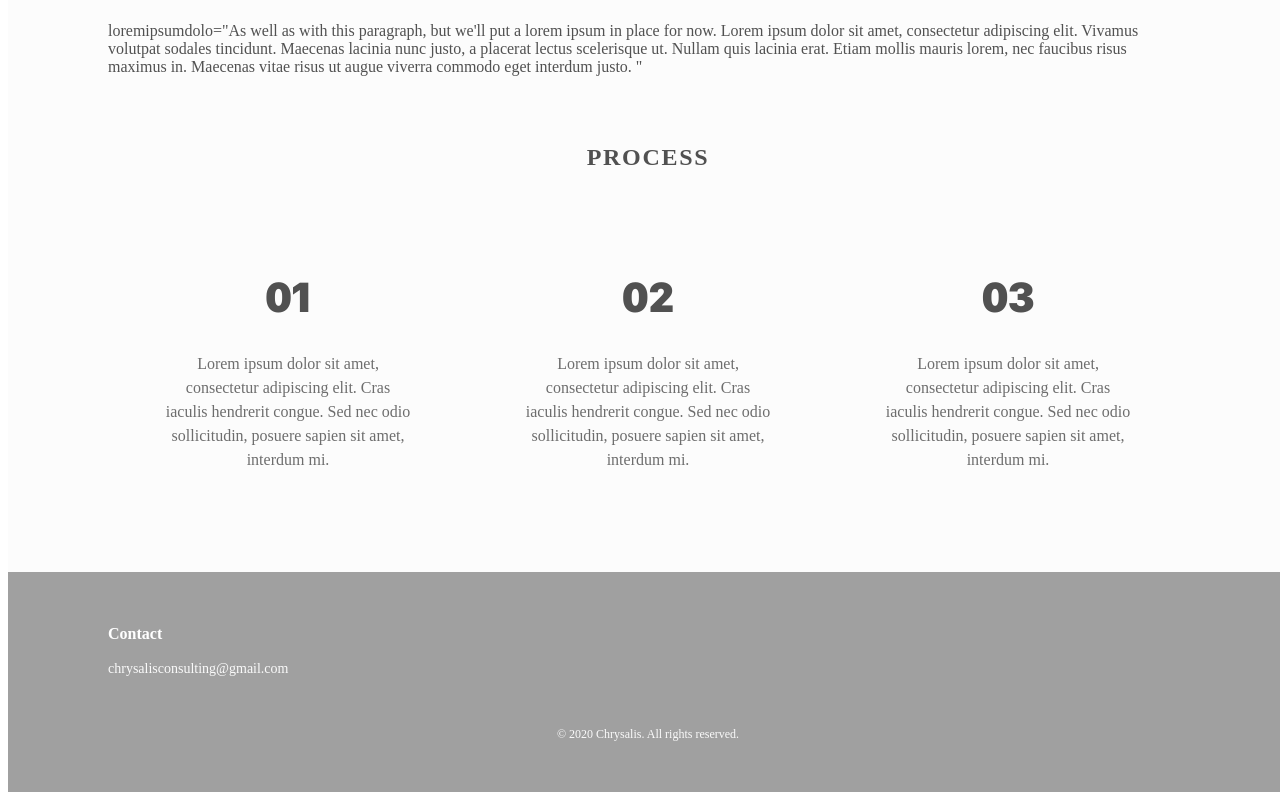
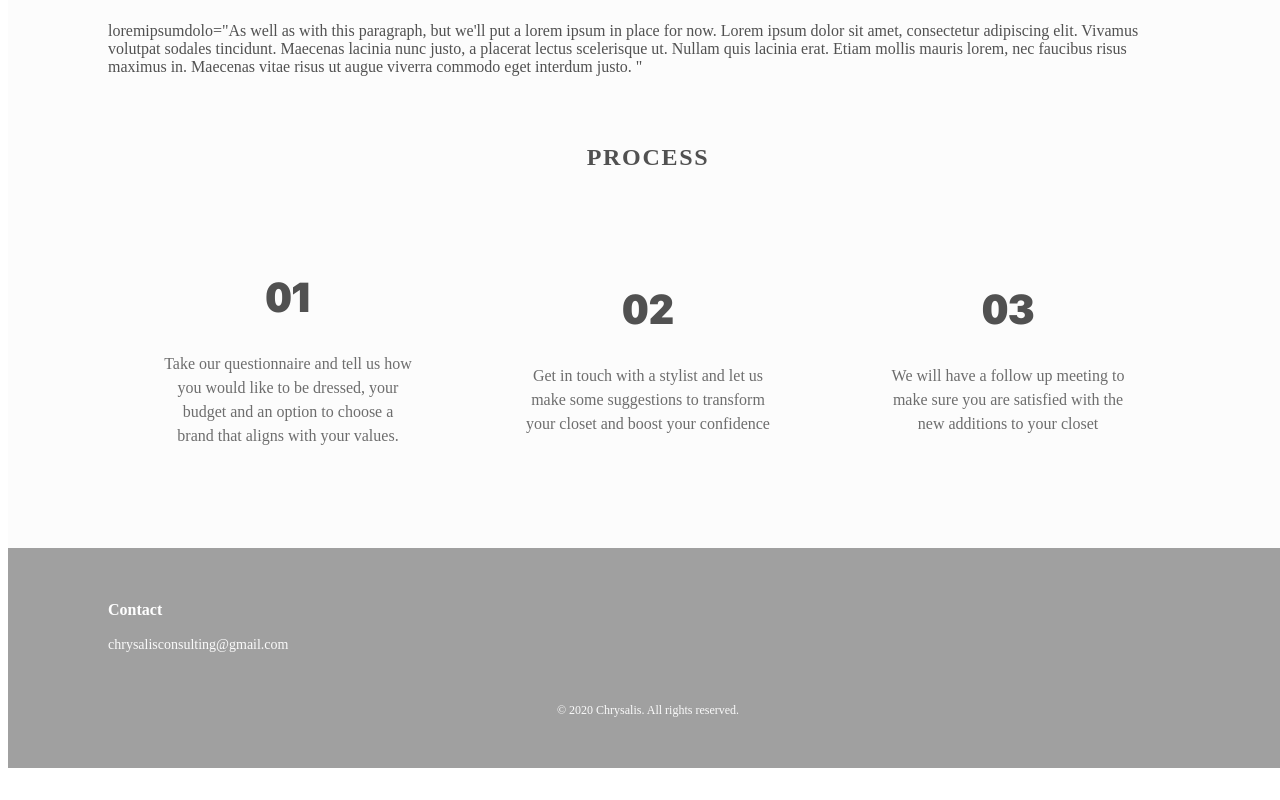
Before and after one commit to soiaree/chrysalis, a plain HTML site: page index.html in a window 1280 px wide. Shown: the part 912-1712 px from the top of the page. After the commit the page ends 1688 px from the top, so only its background shows below. Drawn offline with Linux system fonts and the light colour scheme; a script that the page names is missing.

Commit message:
added process

```diff
--- a/index.html
+++ b/index.html
@@ -85,25 +85,21 @@
 
               <h1 class="landing-heading1">01</h1>
               <span class="landing-text4">
-                Lorem ipsum dolor sit amet, consectetur adipiscing elit. Cras iaculis hendrerit
-                congue. Sed nec odio sollicitudin, posuere sapien sit amet, interdum mi.
+                Take our questionnaire and tell us how you would like to be dressed, your budget and an option to choose a brand that aligns with your values.
               </span>
             </div>
             <div class="landing-icon1">
 
               <h1 class="landing-heading1">02</h1>
               <span class="landing-text4">
-                Lorem ipsum dolor sit amet, consectetur adipiscing elit. Cras iaculis hendrerit
-                congue. Sed nec odio sollicitudin, posuere sapien sit amet, interdum mi.
+                Get in touch with a stylist and let us make some suggestions to transform your closet and boost your confidence
               </span>
             </div>
             <div class="landing-icon1">
 
               <h1 class="landing-heading1">03</h1>
               <span class="landing-text4">
-                Lorem ipsum dolor sit amet, consectetur adipiscing elit. Cras iaculis hendrerit
-                congue. Sed nec odio sollicitudin, posuere sapien sit amet, interdum mi.
-              </span>
+                We will have a follow up meeting to make sure you are satisfied with the new additions to your closet              </span>
             </div>
           </div>
       </div>
```
